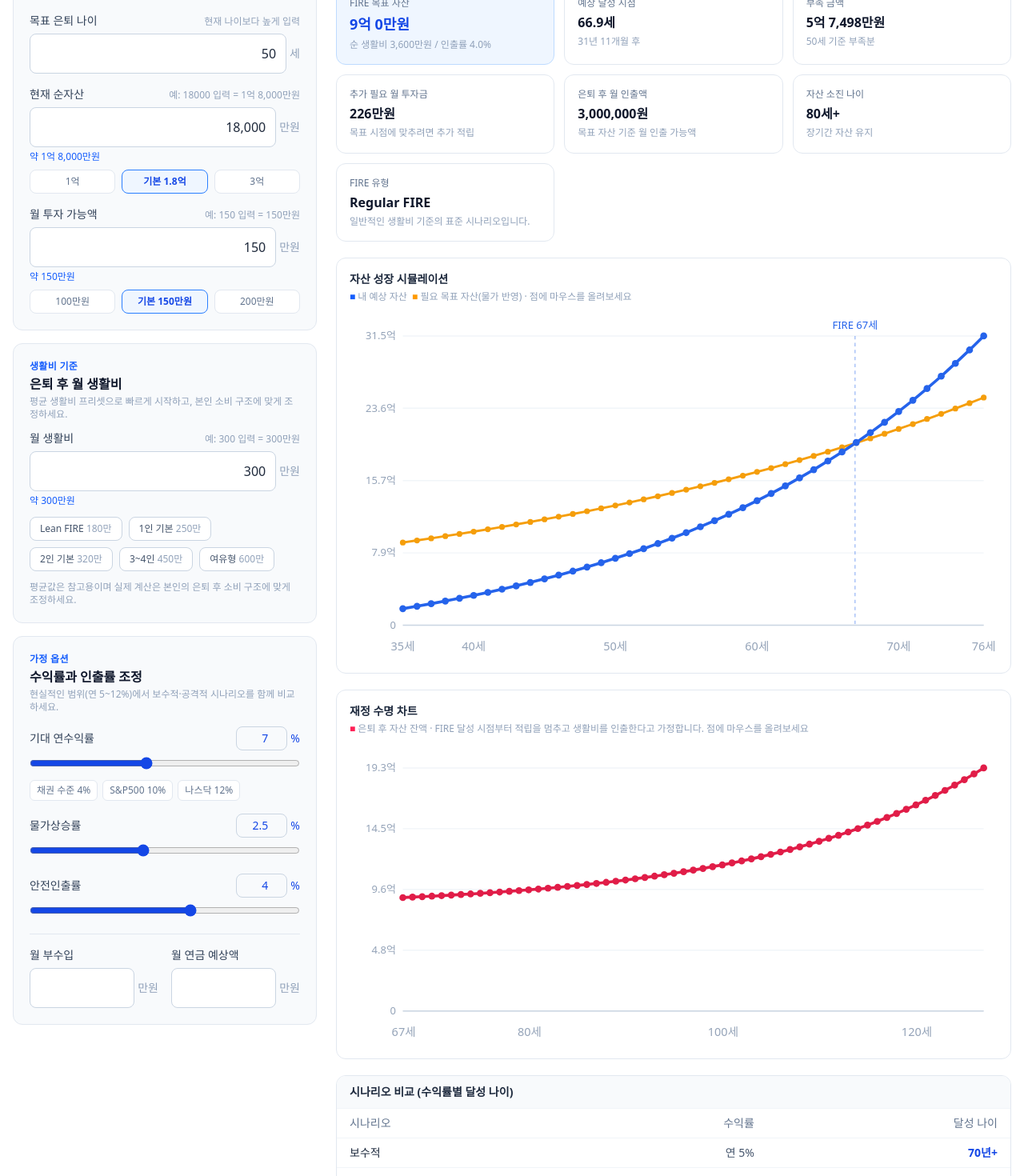
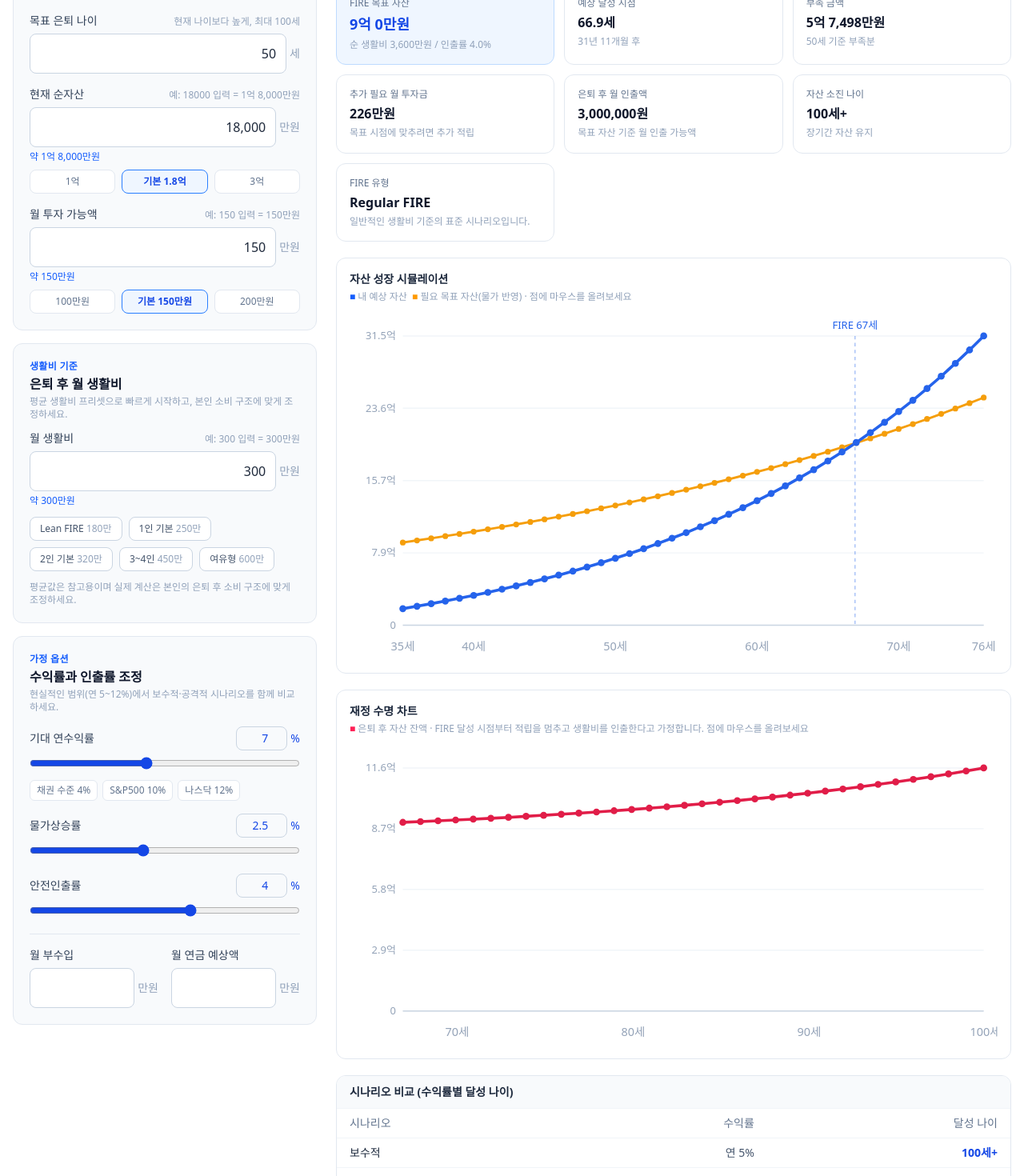
Before and after one commit to parkdane/pay-calc, a Next.js app: page /calc/fire in a window 1280 px wide. Shown: the part 480-1950 px from the top of the page at 80% size. Built offline with nearby package versions, Linux system fonts and the light colour scheme.

Commit message:
fire calculator: 시뮬레이션 상한을 100세 기준으로 변경

```diff
--- a/components/FireCalc.tsx
+++ b/components/FireCalc.tsx
@@ -144,7 +144,8 @@ export default function FireCalc() {
 
     const startAsset = asset * 10000;
     const already = startAsset >= fireNumber;
-    const maxMonths = 12 * 70;
+    // 100세까지만 시뮬레이션 (그 이후는 의미 없음)
+    const maxMonths = Math.max(0, Math.round((100 - age) * 12));
 
     // 1) 달성 시점 계산 (통계용)
     let cur = startAsset;
@@ -161,7 +162,7 @@ export default function FireCalc() {
     const reachAge = already ? age : reached ? age + months / 12 : null;
     const reachMonths = already ? 0 : reached ? months : null;
 
-    // 2) 차트용 경로: 달성 시점(또는 70년 한도) 이후 10년을 더 이어서 추세를 보여줌
+    // 2) 차트용 경로: 달성 시점(또는 100세 한도) 이후 10년을 더 이어서 추세를 보여줌
     const path: { age: number; asset: number; target: number }[] = [
       { age, asset: startAsset, target: fireNumber },
     ];
@@ -224,7 +225,8 @@ export default function FireCalc() {
       let c = fireNumber;
       const exp = netMonthly * 10000;
       let m = 0;
-      const cap = 12 * 60;
+      // 100세까지만 시뮬레이션
+      const cap = Math.max(0, Math.round((100 - reachAge) * 12));
       depletionPath.push({ age: reachAge, asset: Math.max(c, 0) });
       while (c > 0 && m < cap) {
         c = c * (1 + mRet) - exp;
@@ -266,7 +268,7 @@ export default function FireCalc() {
       let cur = asset * 10000,
         target = fireNum,
         months = 0;
-      const max = 12 * 70;
+      const max = Math.max(0, Math.round((100 - age) * 12));
       while (cur < target && months < max) {
         cur = cur * (1 + mRet) + monthlySave * 10000;
         target = target * tg;
@@ -296,7 +298,7 @@ export default function FireCalc() {
             (r.extraSave ?? 0) / 10000
           ).toLocaleString("ko-KR")}만원 정도 추가 적립이 필요합니다.`
         : ` ${retireAge}세 목표를 현재 저축으로 달성할 수 있습니다.`)
-    : `현재 조건으로는 70년 내 목표 달성이 어렵습니다. 저축을 늘리거나 목표 지출을 줄여보세요.`;
+    : `현재 조건으로는 100세까지 목표 달성이 어렵습니다. 저축을 늘리거나 목표 지출을 줄여보세요.`;
 
   return (
     <div className="mx-auto max-w-[1280px] px-4">
@@ -316,8 +318,8 @@ export default function FireCalc() {
             </p>
           </div>
 
-          <Field label="현재 나이" hint="20세~70세" value={age} onChange={setAge} suffix="세" />
-          <Field label="목표 은퇴 나이" hint="현재 나이보다 높게 입력" value={retireAge} onChange={setRetireAge} suffix="세" />
+          <Field label="현재 나이" hint="20세~100세" value={age} onChange={setAge} suffix="세" max={100} />
+          <Field label="목표 은퇴 나이" hint="현재 나이보다 높게, 최대 100세" value={retireAge} onChange={setRetireAge} suffix="세" max={100} />
 
           <div>
             <Field
@@ -460,7 +462,7 @@ export default function FireCalc() {
           />
           <Card
             label="예상 달성 시점"
-            value={r.already ? "달성 완료" : r.reachAge !== null ? `${r.reachAge.toFixed(1)}세` : "70년+"}
+            value={r.already ? "달성 완료" : r.reachAge !== null ? `${r.reachAge.toFixed(1)}세` : "100세+"}
             sub={r.months ? `${fmtDur(r.months)} 후` : "-"}
           />
           <Card
@@ -476,7 +478,7 @@ export default function FireCalc() {
           <Card label="은퇴 후 월 인출액" value={won(r.monthlyWithdraw)} sub="목표 자산 기준 월 인출 가능액" />
           <Card
             label="자산 소진 나이"
-            value={r.depletionAge === null ? "80세+" : `${Math.round(r.depletionAge)}세`}
+            value={r.depletionAge === null ? "100세+" : `${Math.round(r.depletionAge)}세`}
             sub={r.depletionAge === null ? "장기간 자산 유지" : "이 나이에 자산 소진 예상"}
           />
           <Card label="FIRE 유형" value={r.fireType} sub={r.fireTypeDesc} />
@@ -507,7 +509,7 @@ export default function FireCalc() {
                   <td className="px-4 py-2 font-medium text-slate-800">{s.label}</td>
                   <td className="px-4 py-2 text-right tabular-nums text-slate-600">연 {s.rate}%</td>
                   <td className="px-4 py-2 text-right font-semibold tabular-nums text-blue-700">
-                    {s.reachAge ? `${s.reachAge}세` : "70년+"}
+                    {s.reachAge ? `${s.reachAge}세` : "100세+"}
                   </td>
                 </tr>
               ))}
@@ -714,7 +716,7 @@ function DepletionChart({
   if (path.length < 2) {
     return (
       <div className="rounded-xl border border-slate-200 bg-white p-6 text-center text-sm text-slate-400">
-        현재 조건으로는 70년 내 FIRE 목표 자산에 도달하지 못해 은퇴 후 자산 소진 시뮬레이션을 계산할 수 없습니다.
+        현재 조건으로는 100세까지 FIRE 목표 자산에 도달하지 못해 은퇴 후 자산 소진 시뮬레이션을 계산할 수 없습니다.
         저축을 늘리거나 목표 지출을 줄이면 여기에 표시됩니다.
       </div>
     );
@@ -840,6 +842,7 @@ function Field({
   onChange,
   suffix,
   display,
+  max,
 }: {
   label: string;
   hint?: string;
@@ -847,6 +850,7 @@ function Field({
   onChange: (n: number) => void;
   suffix?: string;
   display?: (n: number) => string;
+  max?: number;
 }) {
   return (
     <label className="block">
@@ -861,7 +865,10 @@ function Field({
           type="text"
           inputMode="numeric"
           value={value === 0 ? "" : value.toLocaleString("ko-KR")}
-          onChange={(e) => onChange(Number(e.target.value.replace(/[^0-9]/g, "")) || 0)}
+          onChange={(e) => {
+            const n = Number(e.target.value.replace(/[^0-9]/g, "")) || 0;
+            onChange(max !== undefined ? Math.min(n, max) : n);
+          }}
           className="w-full rounded-lg border border-slate-300 bg-white px-3 py-3 text-right text-base tabular-nums"
         />
         {suffix && <span className="shrink-0 text-sm text-slate-400">{suffix}</span>}
```
